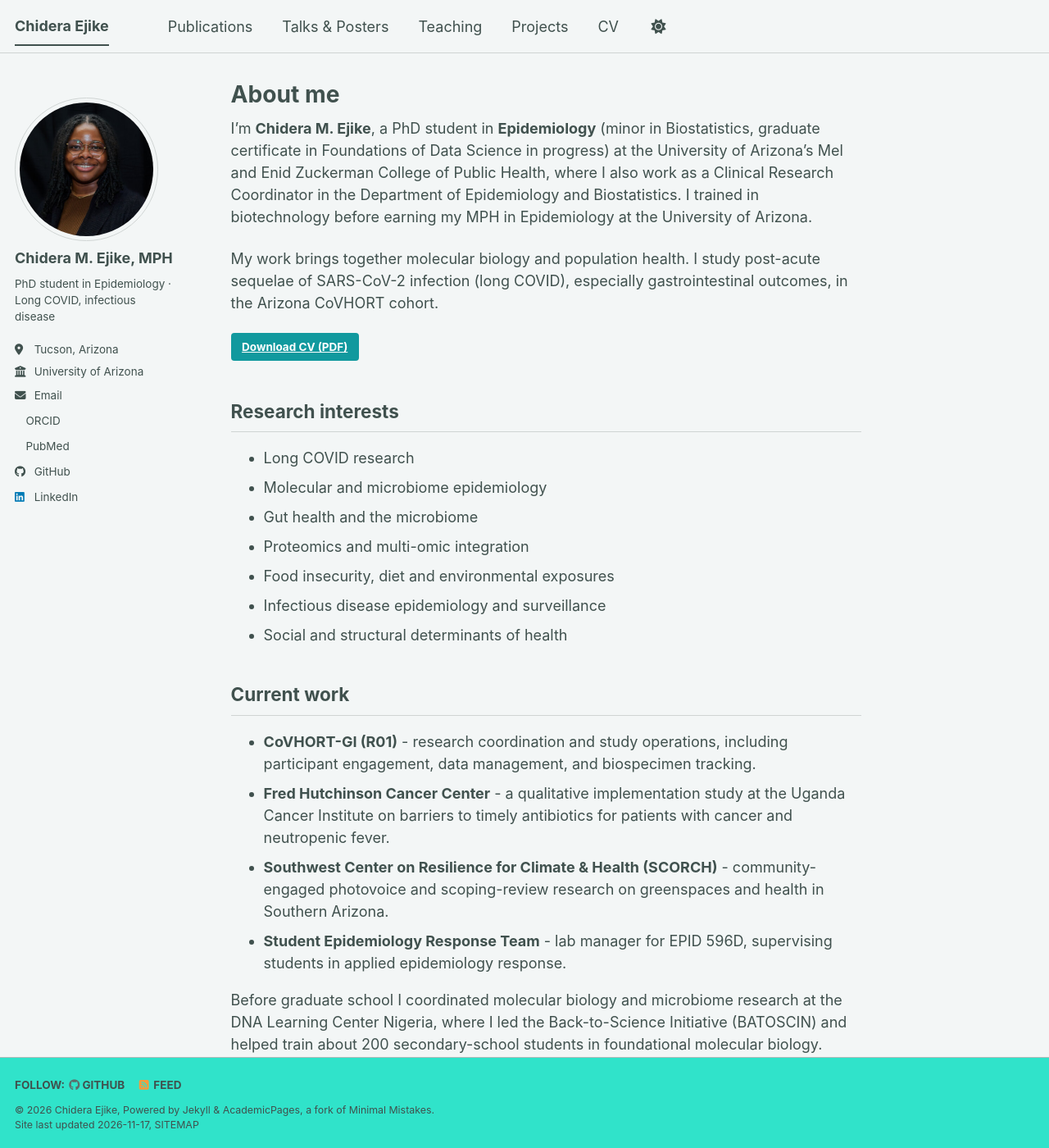
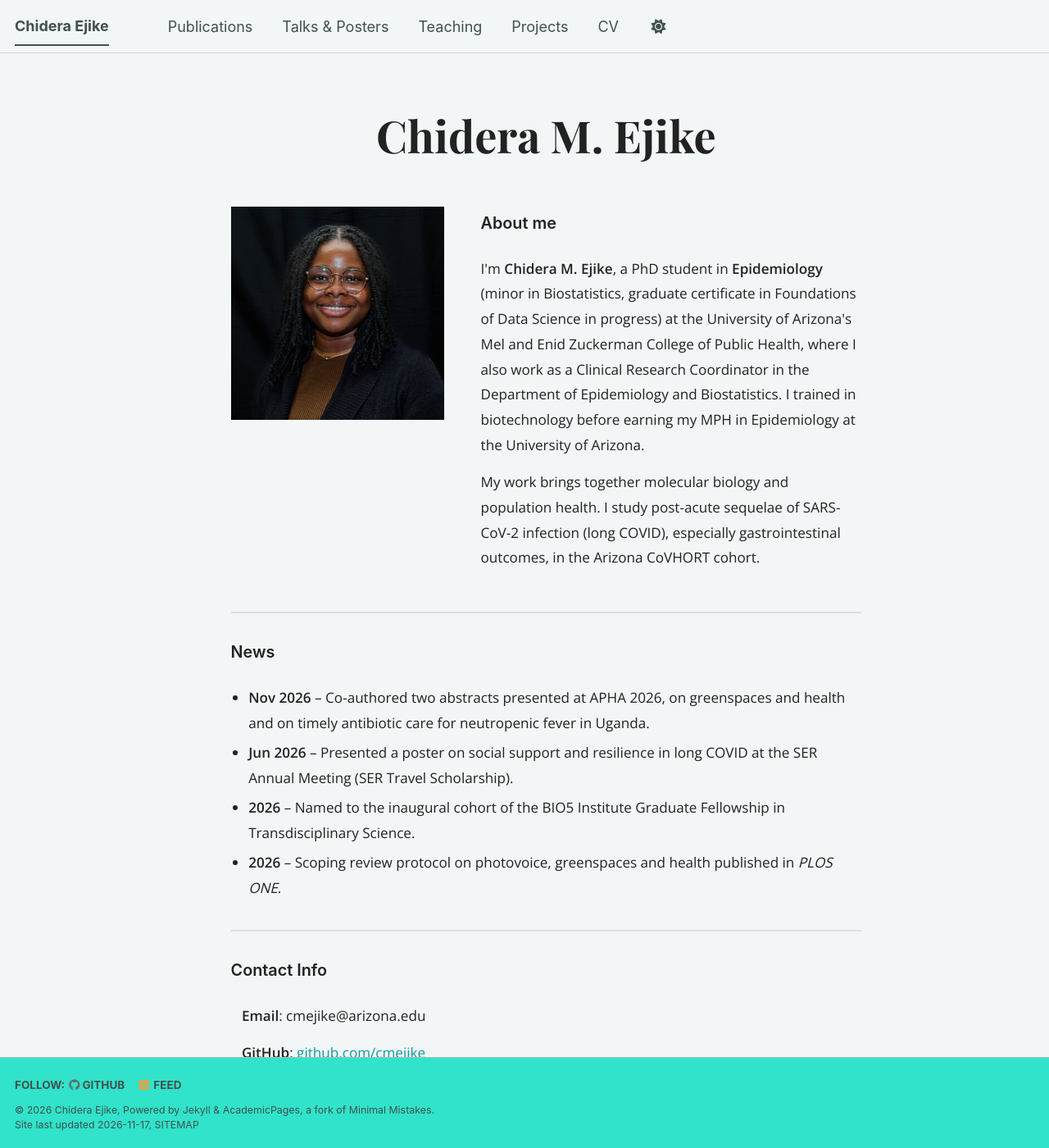
Before and after one commit to cmejike/cmejike.github.io, a Jekyll site: the page built from _pages/about.md, in a window 1280 px wide and 1400 px high. Shown: the whole window at 82% size. Built offline with Jekyll 4.4.1, drawn with Linux system fonts in a browser that asks for light colours; a script bundle is joined from its source files by our own code; a style sheet for code colours, icons or effects is not loaded; some of the changed text lies outside the part shown.

Commit message:
New home page

```diff
--- a/_pages/about.md
+++ b/_pages/about.md
@@ -1,40 +1,112 @@
 ---
 permalink: /
-title: "About me"
-author_profile: true
+title: ""
+author_profile: false
 redirect_from:
   - /about/
   - /about.html
 ---
 
-I'm **Chidera M. Ejike**, a PhD student in **Epidemiology** (minor in Biostatistics, graduate certificate in Foundations of Data Science in progress) at the University of Arizona's Mel and Enid Zuckerman College of Public Health, where I also work as a Clinical Research Coordinator in the Department of Epidemiology and Biostatistics. I trained in biotechnology before earning my MPH in Epidemiology at the University of Arizona.
+<link href="https://fonts.googleapis.com/css2?family=Playfair+Display:wght@700&family=Open+Sans:wght@400;600&display=swap" rel="stylesheet">
 
-My work brings together molecular biology and population health. I study post-acute sequelae of SARS-CoV-2 infection (long COVID), especially gastrointestinal outcomes, in the Arizona CoVHORT cohort.
+<style>
+  .home-wrap { max-width: 1000px; margin: 0 auto; font-family: 'Open Sans', sans-serif; color: #222; }
+  .home-name { font-family: 'Playfair Display', serif; font-size: 3rem; text-align: center; margin: 1rem 0 3rem; }
+  .home-intro { display: flex; gap: 2.5rem; align-items: flex-start; }
+  .home-intro img { width: 260px; height: auto; flex-shrink: 0; }
+  .home-section h2 { font-size: 1.1rem; font-weight: 600; border: none; margin: 0.5rem 0 1rem; }
+  .home-section p, .home-section li { font-size: 0.95rem; line-height: 1.8; }
+  .home-section p { margin: 0 0 0.8rem; }
+  .home-section ul { margin: 0 0 0.8rem 1.2rem; padding: 0; }
+  .home-section li { margin-bottom: 0.3rem; }
+  .edu-item { margin-bottom: 1.2rem; }
+  .edu-item p { margin: 0; line-height: 1.6; }
+  .edu-head { display: flex; justify-content: space-between; font-weight: 600; }
+  .home-wrap hr { border: 0; border-top: 2px solid #ddd; margin: 2rem 0; }
+  .home-footer { font-family: 'Playfair Display', serif; font-weight: 400; text-align: center; font-size: 0.8rem; line-height: 1.4; margin-top: 2rem; }
+  @media (max-width: 700px) {
+    .home-intro { flex-direction: column; align-items: center; }
+    .home-intro img { width: 200px; }
+    .edu-head { flex-direction: column; }
+  }
+</style>
 
-<a href="/files/Ejike_CV.pdf" class="btn" download>Download CV (PDF)</a>
+<div class="home-wrap">
 
-Research interests
-------
-- Long COVID research
-- Molecular and microbiome epidemiology
-- Gut health and the microbiome
-- Proteomics and multi-omic integration
-- Food insecurity, diet and environmental exposures
-- Infectious disease epidemiology and surveillance
-- Social and structural determinants of health
+  <h1 class="home-name">Chidera M. Ejike</h1>
 
-Current work
-------
-- **CoVHORT-GI (R01)** - research coordination and study operations, including participant engagement, data management, and biospecimen tracking.
-- **Fred Hutchinson Cancer Center** - a qualitative implementation study at the Uganda Cancer Institute on barriers to timely antibiotics for patients with cancer and neutropenic fever.
-- **Southwest Center on Resilience for Climate & Health (SCORCH)** - community-engaged photovoice and scoping-review research on greenspaces and health in Southern Arizona.
-- **Student Epidemiology Response Team** - lab manager for EPID 596D, supervising students in applied epidemiology response.
+  <div class="home-intro">
+    <!-- Uses the same photo as your sidebar (avatar in _config.yml) -->
+    <img src="{{ '/images/' | append: site.author.avatar | relative_url }}" alt="Chidera M. Ejike">
+    <div class="home-section">
+      <h2>About me</h2>
+      <p>I'm <strong>Chidera M. Ejike</strong>, a PhD student in <strong>Epidemiology</strong> (minor in Biostatistics, graduate certificate in Foundations of Data Science in progress) at the University of Arizona's Mel and Enid Zuckerman College of Public Health, where I also work as a Clinical Research Coordinator in the Department of Epidemiology and Biostatistics. I trained in biotechnology before earning my MPH in Epidemiology at the University of Arizona.</p>
+      <p>My work brings together molecular biology and population health. I study post-acute sequelae of SARS-CoV-2 infection (long COVID), especially gastrointestinal outcomes, in the Arizona CoVHORT cohort.</p>
+    </div>
+  </div>
 
-Before graduate school I coordinated molecular biology and microbiome research at the DNA Learning Center Nigeria, where I led the Back-to-Science Initiative (BATOSCIN) and helped train about 200 secondary-school students in foundational molecular biology.
+  <hr>
 
-News
-------
-- **2026** - Named to the inaugural cohort of the BIO5 Institute Graduate Fellowship in Transdisciplinary Science.
-- **Nov 2026** - Co-authored two abstracts presented at APHA 2026, on greenspaces and health and on timely antibiotic care for neutropenic fever in Uganda.
-- **Jun 2026** - Presented a poster on social support and resilience in long COVID at the SER Annual Meeting (SER Travel Scholarship).
-- **2026** - Scoping review protocol on photovoice, greenspaces and health published in *PLOS ONE*.
+  <div class="home-section">
+    <h2>News</h2>
+    <ul>
+      <li><strong>Nov 2026</strong> – Co-authored two abstracts presented at APHA 2026, on greenspaces and health and on timely antibiotic care for neutropenic fever in Uganda.</li>
+      <li><strong>Jun 2026</strong> – Presented a poster on social support and resilience in long COVID at the SER Annual Meeting (SER Travel Scholarship).</li>
+      <li><strong>2026</strong> – Named to the inaugural cohort of the BIO5 Institute Graduate Fellowship in Transdisciplinary Science.</li>
+      <li><strong>2026</strong> – Scoping review protocol on photovoice, greenspaces and health published in <em>PLOS ONE</em>.</li>
+    </ul>
+  </div>
+
+  <hr>
+
+  <div class="home-section">
+    <h2>Contact Info</h2>
+    <p>&nbsp;&nbsp;&nbsp;<strong>Email</strong>: cmejike@arizona.edu</p>
+    <p>&nbsp;&nbsp;&nbsp;<strong>GitHub</strong>: <a href="https://github.com/cmejike">github.com/cmejike</a></p>
+    <p>&nbsp;&nbsp;&nbsp;<strong>LinkedIn</strong>: <a href="https://www.linkedin.com/in/chidera-m-ejike-mph-8a406a181/">Chidera M. Ejike</a></p>
+  </div>
+
+  <hr>
+
+  <div class="home-section">
+    <h2>Education</h2>
+
+    <div class="edu-item">
+      <p class="edu-head"><span>Ph.D., Epidemiology (Minor in Biostatistics), University of Arizona</span><span>2025–Present</span></p>
+      <p>Foundations of Data Science Graduate Certificate (in progress)</p>
+      <p><em>Advisor:</em> Dr. Kristen Pogreba-Brown</p>
+    </div>
+
+    <div class="edu-item">
+      <p class="edu-head"><span>M.P.H., Epidemiology, University of Arizona</span><span>2024</span></p>
+    </div>
+
+    <div class="edu-item">
+      <p class="edu-head"><span>B.Sc., Biotechnology, Godfrey Okoye University, Nigeria</span><span>2019</span></p>
+      <p>First Class Honors (Summa cum laude)</p>
+    </div>
+  </div>
+
+  <hr>
+
+  <div class="home-section">
+    <h2>Research Interests</h2>
+    <ul>
+      <li>Long COVID research</li>
+      <li>Molecular and microbiome epidemiology</li>
+      <li>Food insecurity</li>
+      <li>Infectious disease epidemiology</li>
+      <li>Social and structural determinants of health</li>
+    </ul>
+  </div>
+
+  <hr>
+
+  <div class="home-footer">
+    Department of Epidemiology and Biostatistics<br>
+    University of Arizona<br>
+    1295 N. Martin Ave.<br>
+    Tucson, AZ 85724
+  </div>
+
+</div>
```
